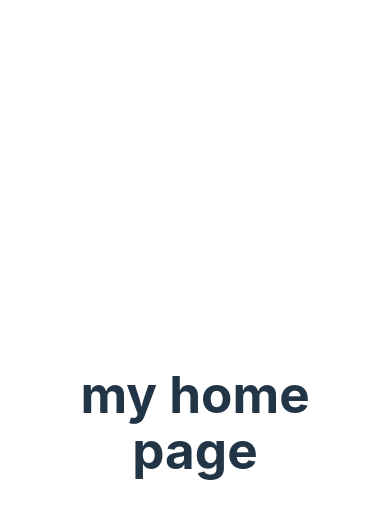
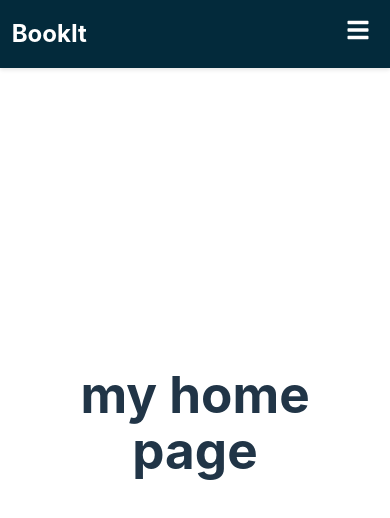
Before and after one commit to NimeshMadhuwantha/Library-Management-System, a React (Vite) app in the folder frontend/: page / in a window 390 px wide. Shown: the top 518 px of the page. Built offline with nearby package versions, Linux system fonts and the light colour scheme.

Commit message:
update the navbar small size screen navbar

```diff
--- a/frontend/package.json
+++ b/frontend/package.json
@@ -12,6 +12,7 @@
   "dependencies": {
     "react": "^18.3.1",
     "react-dom": "^18.3.1",
+    "react-icons": "^5.3.0",
     "react-router-dom": "^6.26.2"
   },
   "devDependencies": {
--- a/frontend/src/Components/NavBar/NavBar.css
+++ b/frontend/src/Components/NavBar/NavBar.css
@@ -1,4 +1,3 @@
-
 .navbar {
   display: flex;
   justify-content: space-between;
@@ -41,7 +40,6 @@
   margin-right: 20px;
 }
 
-
 .login-btn {
   background-color: transparent;
   color: #ffffff;
@@ -75,29 +73,72 @@
   border: 2px solid #ffffff;
 }
 
-  .navbar-links a:hover{
-    opacity: 0.8;
+.navbar-links a:hover {
+  color: #007bff;
+}
+
+/* Icons */
+.navbar-menu-icon, .navbar-close-icon {
+  display: none;
+  font-size: 1.5rem;
+  cursor: pointer;
+  color: #fff;
 }
 
 /* Responsive Styles */
 @media (max-width: 768px) {
   .navbar {
-      flex-direction: column;
-      align-items: flex-start;
+    justify-content: space-between;
   }
 
   .navbar-links {
+    position: fixed;
+    top: 0;
+    right: 0;
+    height: 100%;
+    width: 40%;
+    background-color: #032a3b;
     flex-direction: column;
-      width: 100%;
+    gap: 1.5rem;
+    align-items: center;
+    padding-top: 2rem;
+    transform: translateX(100%);
+    transition: transform 0.3s ease-in-out;
   }
 
-    .navbar-links li {
-      margin: 0.5rem 0;
+  .navbar-links.active {
+    transform: translateX(0);
+  }
+
+  .navbar-close-icon {
+    position: absolute;
+    top: 1rem;
+    right: 1rem;
+    display: block;
   }
 
   .navbar-buttons {
-      margin-top: 1rem;
-      width: 100%;
-      justify-content: space-between;
+    flex-direction: column;
+    gap: 1rem;
+  }
+
+  .navbar-menu-icon {
+    display: block;
+    margin-right: 20px;
+  }
+
+  /* Hide original buttons and links on small screens */
+  .navbar-links,
+  .navbar-buttons {
+    display: none;
+  }
+
+  .navbar-menu-icon {
+    display: block;
+  }
+
+  .navbar-links.active,
+  .navbar-links.active + .navbar-buttons {
+    display: flex;
   }
 }
--- a/frontend/src/Components/NavBar/NavBar.jsx
+++ b/frontend/src/Components/NavBar/NavBar.jsx
@@ -1,24 +1,37 @@
-import React from 'react'
+import React, { useState } from 'react';
 import './NavBar.css';
+import { FaBars, FaTimes } from 'react-icons/fa';
 
 const NavBar = () => {
+  const [isMenuOpen, setIsMenuOpen] = useState(false);
+
+  const toggleMenu = () => {
+    setIsMenuOpen(!isMenuOpen);
+  };
+
   return (
     <div>
       <nav className="navbar">
         <div className="navbar-logo">BookIt</div>
-      <ul className="navbar-links">
+        <ul className={`navbar-links ${isMenuOpen ? 'active' : ''}`}>
           <li><a href="/">Home</a></li>
           <li><a href="/books">Books</a></li>
           <li><a href="/categories">Categories</a></li>
           <li><a href="/contact">Contact Us</a></li>
+          <div className="navbar-close-icon" onClick={toggleMenu}>
+            <FaTimes />
+          </div>
         </ul>
         <div className="navbar-buttons">
           <button className="btn login-btn">Login</button>
           <button className="btn signup-btn">Sign Up</button>
         </div>
+        <div className="navbar-menu-icon" onClick={toggleMenu}>
+          <FaBars />
+        </div>
       </nav>
     </div>
-  )
-}
+  );
+};
 
-export default NavBar
+export default NavBar;
--- a/frontend/src/Pages/Home/Home.jsx
+++ b/frontend/src/Pages/Home/Home.jsx
@@ -1,8 +1,10 @@
 import React from 'react'
+import NavBar from '../../Components/NavBar/NavBar'
 
 const Home = () => {
   return (
     <div>
+        <NavBar/>
         <h1>my home page</h1>
     </div>
   )
```
Also changed, not shown: 1 other file (tests, documents, lock files or other folders). Lines whose indentation alone changed are shown as unchanged.
